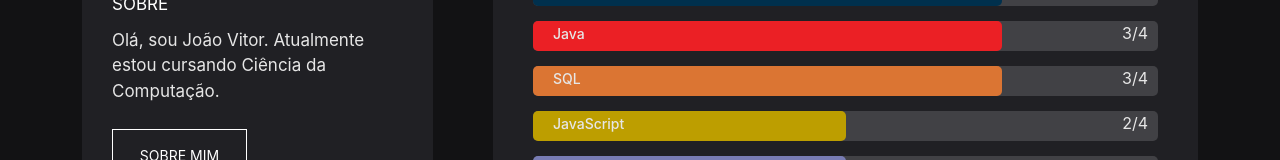
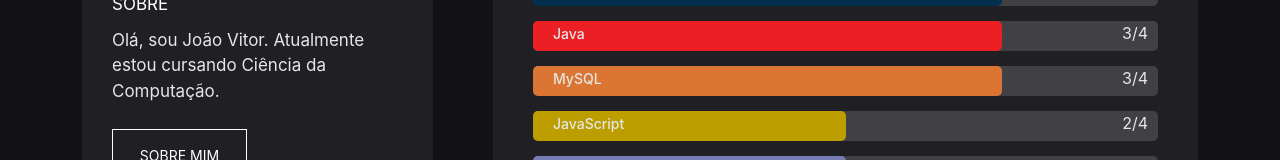
Before and after one commit to nascimentocode/personal-website, a React (Vite) app: page /personal-website/curriculo in a window 1280 px wide. Shown: the part 577-737 px from the top of the page. Built offline with nearby package versions, Linux system fonts and the light colour scheme.

Commit message:
Fix: changing sql to mysql

```diff
--- a/src/routes/Resume.jsx
+++ b/src/routes/Resume.jsx
@@ -24,7 +24,7 @@ function Resume() {
                     <div>
                         <ProgressBar bgcolor="#00304D" progress="75" language="Python" level="3"/>
                         <ProgressBar bgcolor="#EB2025" progress="75" language="Java" level="3"/>
-                        <ProgressBar bgcolor="#DB7533" progress="75" language="SQL" level="3"/>
+                        <ProgressBar bgcolor="#DB7533" progress="75" language="MySQL" level="3"/>
                         <ProgressBar bgcolor="#BD9E00" progress="50" language="JavaScript" level="2"/>
                         <ProgressBar bgcolor="#787CB4" progress="50" language="PHP" level="2"/>
                         <ProgressBar bgcolor="#087EA4" progress="50" language="React" level="2"/>
```
